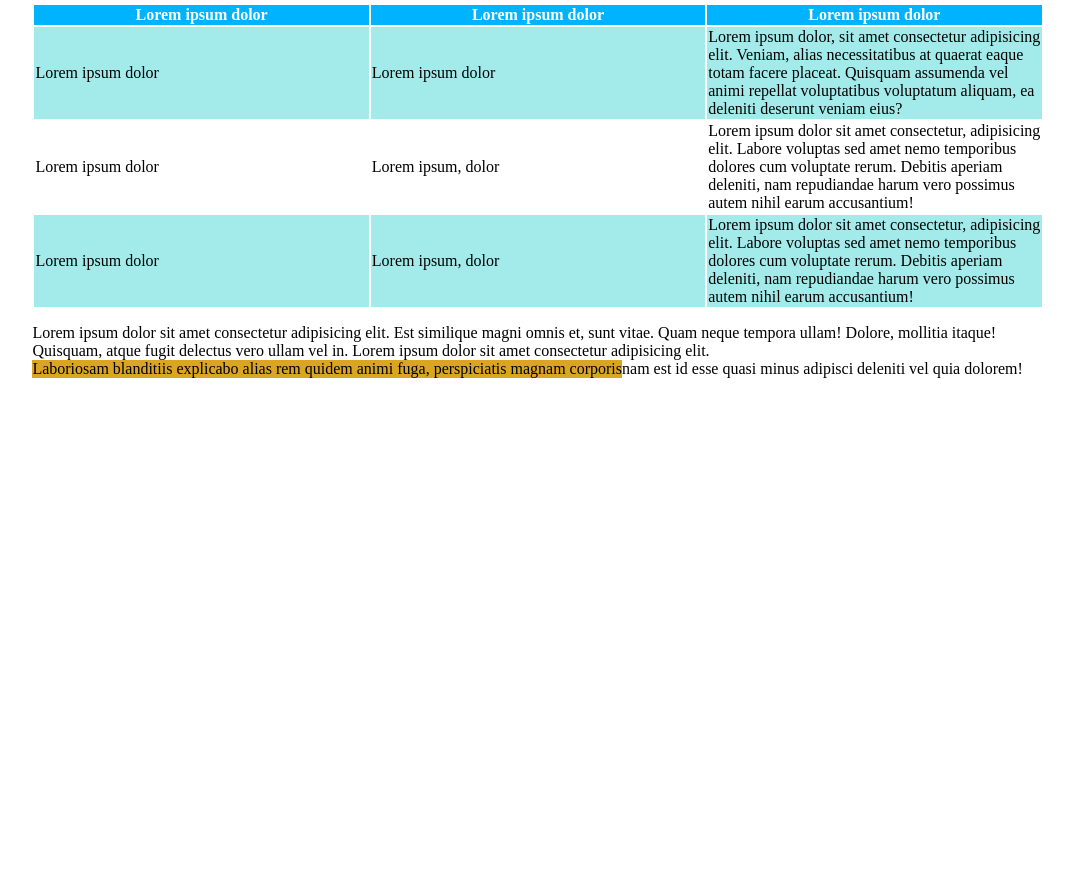
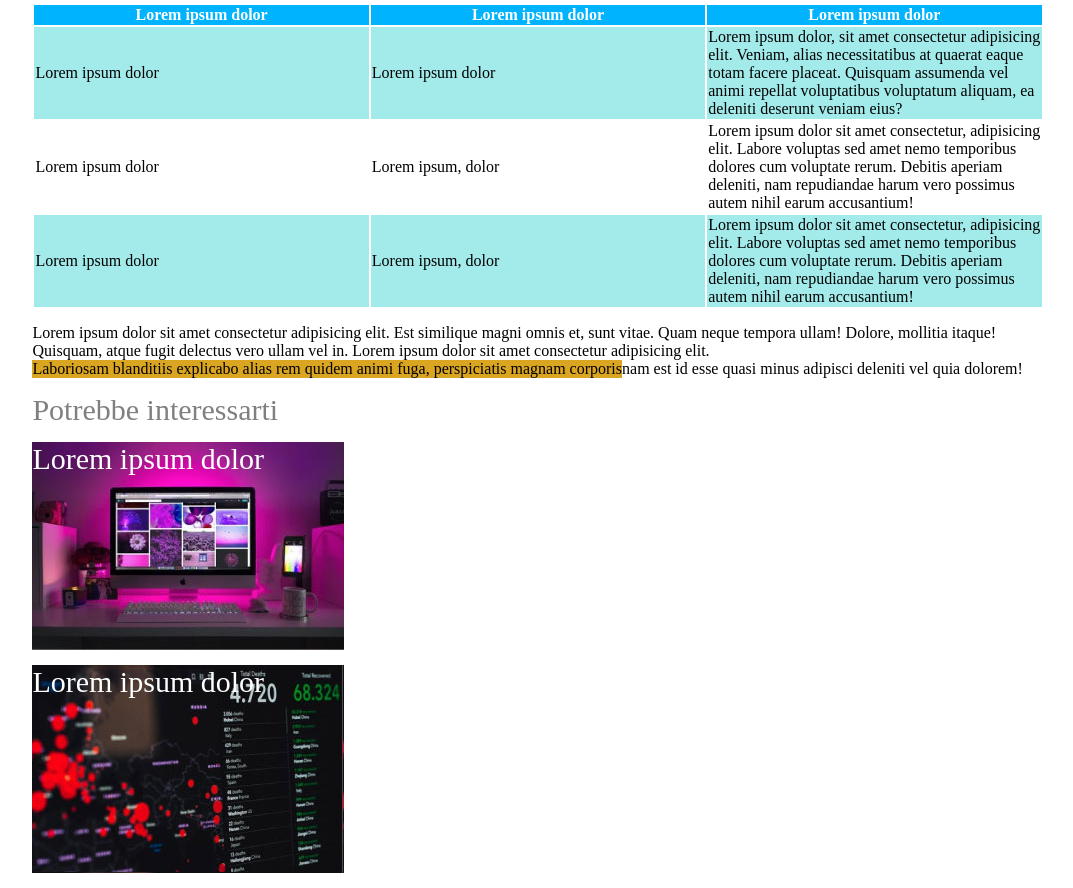
Before and after one commit to AndreaCreazzi/html-css-booleaner, a plain HTML site: page index.html in a window 1280 px wide. Shown: the part 1004-1892 px from the top of the page, without its empty margins (102-1175 px from the left). Before the commit the page ends 1390 px from the top, so only its background shows below. Drawn offline with Linux system fonts and the light colour scheme.

Commit message:
added footer and css

```diff
--- a/css/style.css
+++ b/css/style.css
@@ -4,9 +4,11 @@
 }
 
 .logo{
-    width: 100px;
-    height: 100px;
-
+    height: 100%;
+    background-image: url(../img/logo.svg);
+    background-size: 220px;
+    background-repeat: no-repeat;
+    background-position: 10px;
 }
 
 .blue_background{
@@ -83,3 +85,26 @@ th{
     background-color: goldenrod;
     display: inline-block;
 }
+
+.ending{
+    font-size: 30px;
+    margin: 15px auto;
+    color: grey;
+}
+
+.photo-one{
+    background-image: url(../img/monitor.jpg);
+    width: 312px;
+    height: 208px;
+    color: white;
+    font-size: 30px;
+}
+
+.photo-two{
+    background-image: url(../img/graph.jpg);
+    width: 312px;
+    height: 208px;
+    margin: 15px 0px;
+    color: white;
+    font-size: 30px;
+}
--- a/index.html
+++ b/index.html
@@ -14,7 +14,9 @@
 
         <!--Logo and Title-->
         <header>
-            <div class="blue_background"></div>
+            <div class="blue_background">
+            <div class="logo"></div>
+            </div>
             <h1>Internet deve essere al servizio del "bene pubblico": il manifesto di Tim Berners Lee</h1>
             <span class="font_one">Scritto da <i>The Booleaners</i></span><br>
             <span class="font_two">Il 10/10/2020</span>
@@ -73,7 +75,9 @@
 
         <!--advertising with photo-->
         <footer>
-
+            <div class="ending">Potrebbe interessarti</div>
+            <div class="photo-one">Lorem ipsum dolor</div>
+            <div class="photo-two">Lorem ipsum dolor</div>
         </footer>
 
     </div>
```
